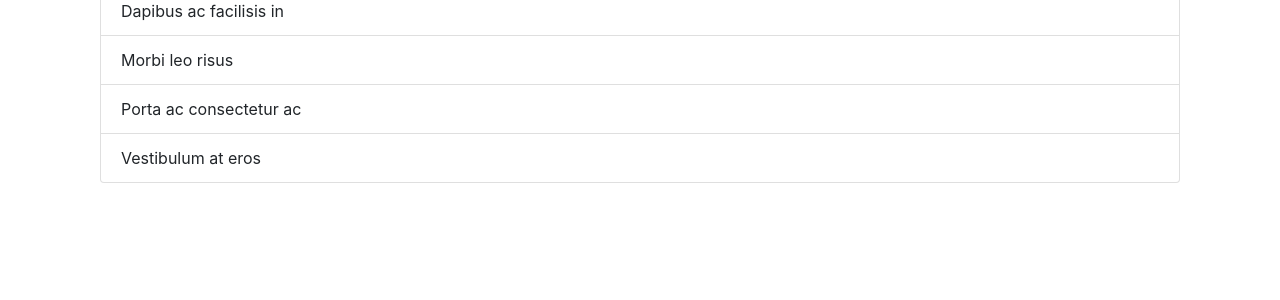
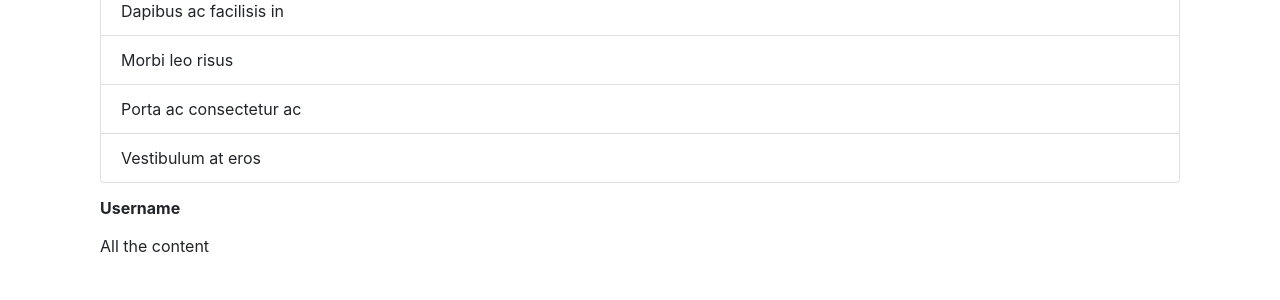
Before and after one commit to lucasvejar/djangoblog, a Django app: page /post/inbox in a window 1280 px wide. Shown: the part 456-756 px from the top of the page. Run offline with Django 3.2, Linux system fonts and the light colour scheme; a user stored in the database is signed in; data comes from the database, SQL or seed files in the repository; both versions use the stored data as it was after the commit; some libraries are stand-ins or nearby versions.

Commit message:
making design of the inbox view

```diff
--- a/blog/templates/blog/inbox.html
+++ b/blog/templates/blog/inbox.html
@@ -7,7 +7,7 @@
 <div class="container">
     <div class="position-inbox-div">
         <div class="left-div container-fluid">
-            <div class="row align-items-center">
+            <div class="row divider-bot align-items-center">
                 <div class="col-sm-9 container-fluid">
                     <p class="text-center"><h6><b>Direct</b></h6></p>
                 </div>
@@ -15,7 +15,7 @@
                     <i class="far fa-edit"></i>
                 </div>
             </div>
-            <div class="row divider-top">
+            <div class="row">
                 <div class="chat-list container-fluid">
                     <ul class="list-group">
                         <li class="list-group-item">Cras justo odio</li>
@@ -27,6 +27,21 @@
                 </div>
             </div>
         </div>
+        <div class="right-div container-fluid">
+            <div class="row divider-bot align-items-center">
+                <div class="col-sm-9 container-fluid">
+                    <p class="text-center"><h6><b>Username</b></h6></p>
+                </div>
+                <div class="col-sm-3 container-fluid icon-inbox-h">
+                    <i class="far fa-edit"></i>
+                </div>
+            </div>
+            <div class="row">
+                <div class="container-fluid">
+                    All the content
+                </div>
+            </div>
+        </div>
     </div>
 </div>
 
```
Also changed, not shown: db.sqlite3, 1 other file.
